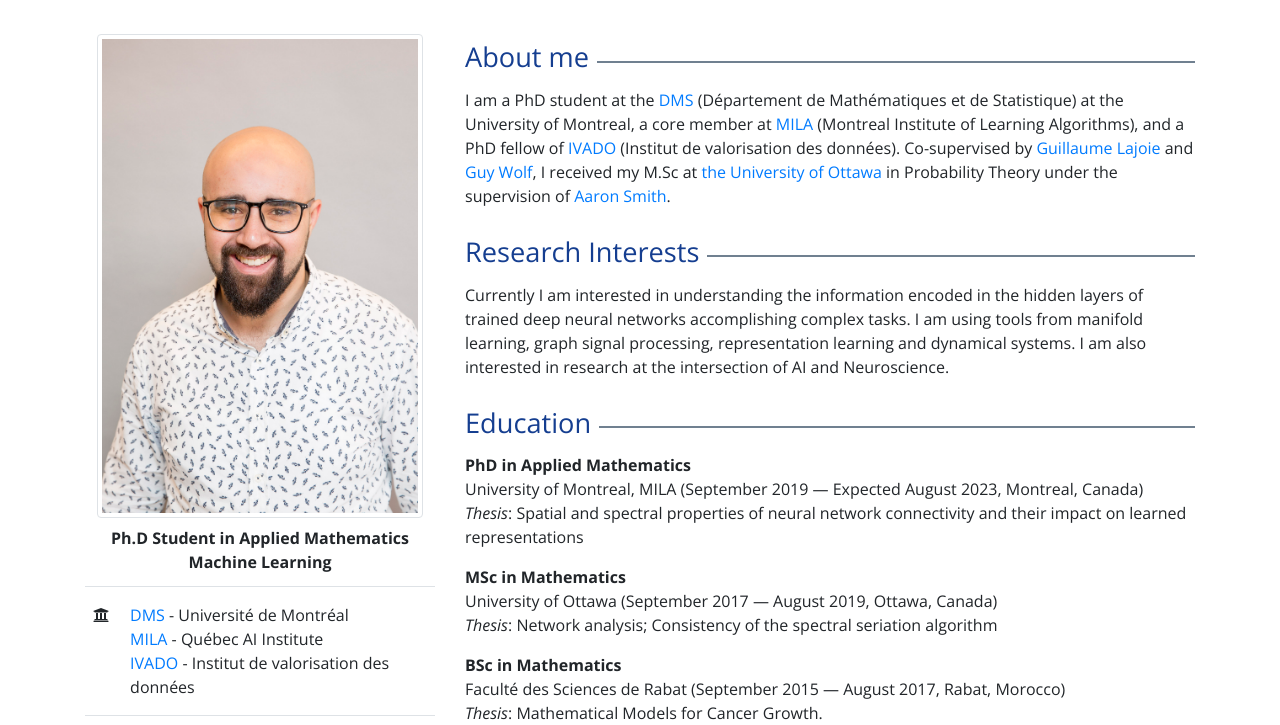
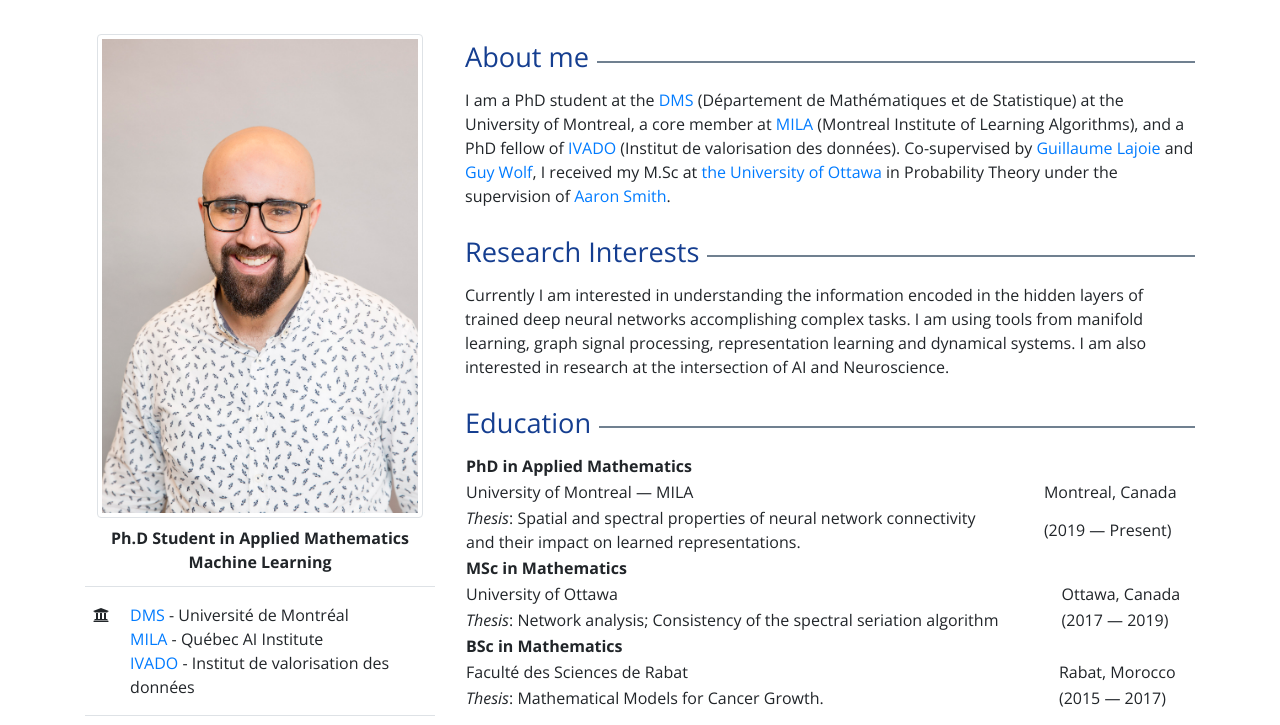
Before and after one commit to amine-natik/My-Personal-Page, a plain HTML site: page index.html in a window 1280 px wide. Shown: the part 75-800 px from the top of the page. Drawn offline with nearby package versions, Linux system fonts and the light colour scheme; some icons are missing.

Commit message:
Update index.html

```diff
--- a/index.html
+++ b/index.html
@@ -148,26 +148,55 @@
         Neuroscience.
             </p>
           <div class="separator" id="education"><span>Education</span></div>
-          <strong>PhD in Applied Mathematics</strong><br />
-          <p>
-            University of Montreal, MILA (September 2019 &mdash;  Expected August 2023,
-            Montreal, Canada)<br />
-            <i>Thesis</i>: Spatial and spectral properties of neural network
-            connectivity and their impact on learned representations
-          </p>
+          <table style="width:100%">
+		  <tr>
+		    <th class="left">PhD in Applied Mathematics</th>
+		    <th></th>
+		  </tr>
+		  <tr>
+		    <td class="left">University of Montreal &mdash; MILA</td>
+		    <td class="right">Montreal, Canada</td>
+		  </tr>
+		  <tr>
+		    <td class="left"><i>Thesis</i>: Spatial and spectral properties of neural network
+            connectivity <br/>
+        and their impact on learned representations.</td>
+		    <td lass="right">(2019 &mdash; Present)</td>
+		  </tr>
+		</table>
 
-          <strong>MSc in Mathematics</strong><br />
-          <p>
-            University of Ottawa (September 2017 &mdash; August 2019, Ottawa, Canada) <br />
-            <i>Thesis</i>: Network analysis; Consistency of the spectral
-            seriation algorithm
-          </p>
+		<table style="width:100%">
+		  <tr>
+		    <th class="left">MSc in Mathematics</th>
+		    <th></th>
+		  </tr>
+		  <tr>
+		    <td class="left">University of Ottawa</td>
+		    <td lass="right">Ottawa, Canada</td>
+		  </tr>
+		  <tr>
+		    <td class="left"><i>Thesis</i>: Network analysis; Consistency of the spectral
+            seriation algorithm</td>
+		    <td lass="right">(2017 &mdash; 2019)</td>
+		  </tr>
+		</table>
 
-          <strong>BSc in Mathematics</strong><br />
-          <p>
-            Facult&eacute; des Sciences de Rabat (September 2015 &mdash; August 2017, Rabat, Morocco)<br />
-            <i>Thesis</i>: Mathematical Models for Cancer Growth.
-          </p>
+		<table style="width:108%">
+		  <tr>
+		    <th class="left">BSc in Mathematics</th>
+		    <th> </th>
+		  </tr>
+		  <tr>
+		    <td class="left"> Facult&eacute; des Sciences de Rabat</td>
+		    <td class="center">Rabat, Morocco</td>
+		  </tr>
+		  <tr>
+		    <td class="left"><i>Thesis</i>: Mathematical Models for Cancer Growth.</td>
+		    <td class="right">(2015 &mdash; 2017)</td>
+		  </tr>
+		</table>
+
+
           <div class="separator" id="teaching"><span>Teaching</span></div>
           <strong>Lecturer, UdeM:</strong>
           <ul>
```
